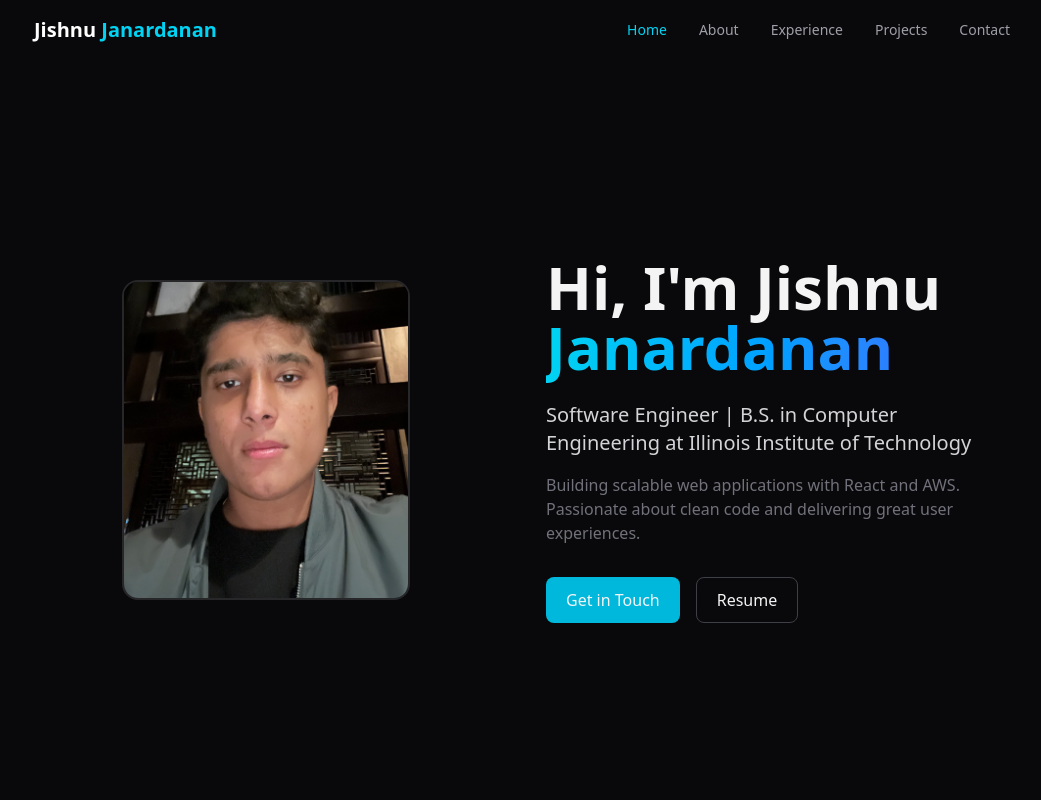
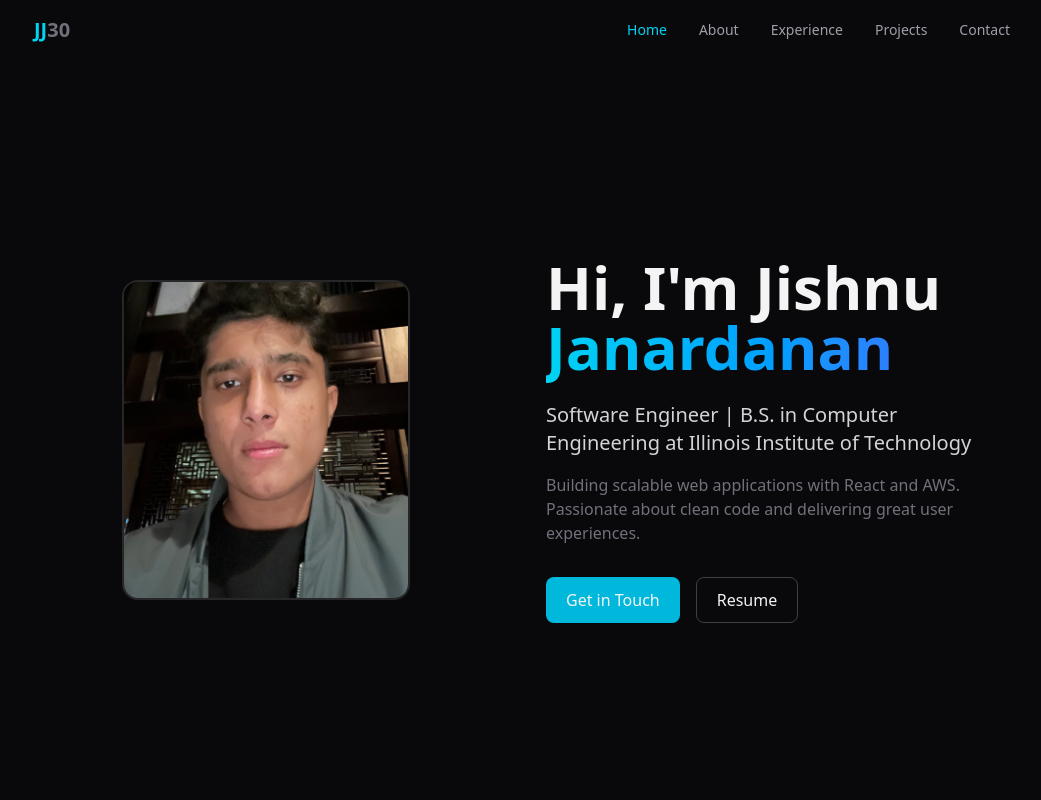
Before and after one commit to jjk30/my-portfolio, a Next.js app: page / in a window 1280 px wide. Shown: the top 800 px of the page, without its empty margins (118-1159 px from the left). Built offline with nearby package versions, Linux system fonts and the light colour scheme.

Commit message:
Update location

```diff
--- a/app/page.tsx
+++ b/app/page.tsx
@@ -25,8 +25,8 @@ export default function Home() {
       <nav className={`fixed top-0 w-full z-50 transition-all duration-300 ${scrolled ? "bg-zinc-950/90 backdrop-blur border-b border-zinc-800" : ""}`}>
         <div className="max-w-5xl mx-auto px-6 py-4 flex justify-between items-center">
           <span className="text-xl font-semibold">
-            <span className="text-white">Jishnu </span>
-            <span className="text-cyan-400">Janardanan</span>
+            <span className="text-cyan-400">JJ</span>
+            <span className="text-zinc-500">30</span>
           </span>
           <div className="hidden md:flex gap-8">
             {["Home", "About", "Experience", "Projects", "Contact"].map((item) => (
@@ -348,7 +348,7 @@ export default function Home() {
               </svg>
               <div>
                 <p className="font-medium">Location</p>
-                <p className="text-zinc-400">U.S.A (Authorized to Work)</p>
+                <p className="text-zinc-400">Chicago, IL, U.S.A (Authorized to Work)</p>
               </div>
             </div>
           </div>
```
